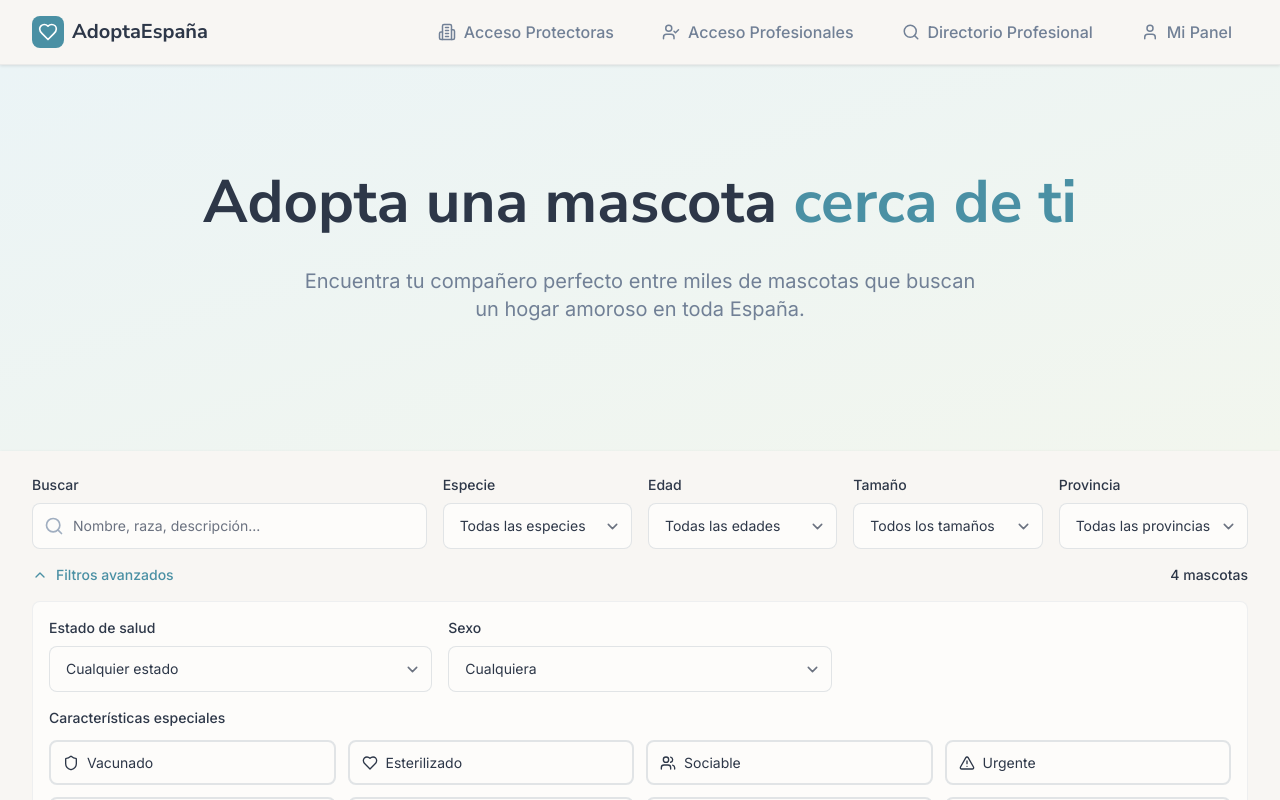
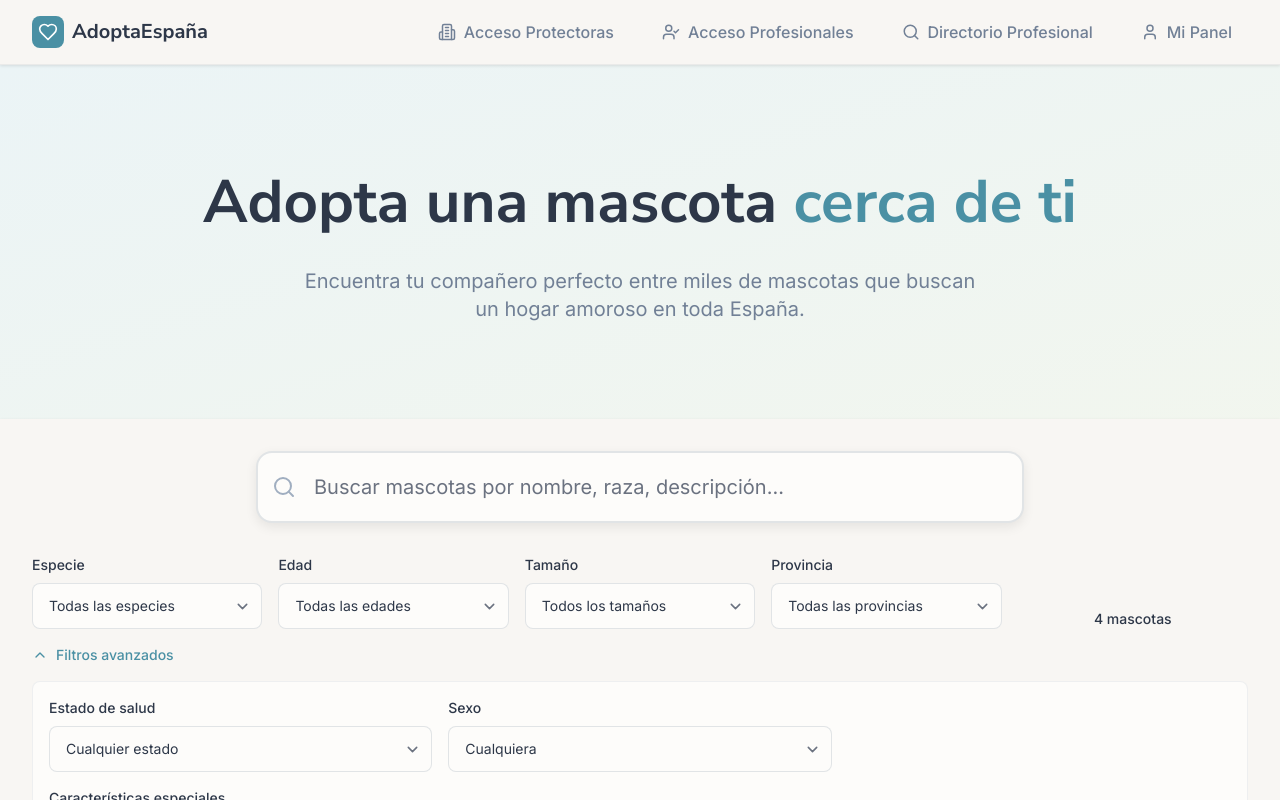
Before and after one commit to migansdr/petadopt, a React (Vite) app: page /public-pet-adoption-homepage in a window 1280 px wide. Both pictures are taken after a click on the button "Filtros avanzados". Shown: the top 800 px of the page. Built offline with nearby package versions, Linux system fonts and the light colour scheme.

Commit message:
Improve search bar position and organize filter options

```diff
--- a/src/pages/public-pet-adoption-homepage/components/AdvancedFilterBar.jsx
+++ b/src/pages/public-pet-adoption-homepage/components/AdvancedFilterBar.jsx
@@ -80,10 +80,38 @@ const AdvancedFilterBar = ({ filters, onFilterChange, resultsCount, onResetFilte
   const availableBreeds = filters.species ? breedOptions[filters.species] || [] : [];
 
   return (
-    <div id="filter-section" className="bg-surface border-b border-border-light shadow-sm sticky top-16 z-30">
+    <div id="filter-section" className="bg-surface border-b border-border-light shadow-sm sticky top-16 z-30 -mt-8">
       <div className="max-w-7xl mx-auto px-4 sm:px-6 lg:px-8">
+        {/* Buscador Principal - Más grande y prominente */}
+        <div className="py-8">
+          <div className="max-w-3xl mx-auto">
+            <div className="relative">
+              <Icon
+                name="Search"
+                size={24}
+                className="absolute left-4 top-1/2 transform -translate-y-1/2 text-text-muted"
+              />
+              <input
+                type="text"
+                placeholder="Buscar mascotas por nombre, raza, descripción..."
+                value={filters.search || ''}
+                onChange={(e) => onFilterChange('search', e.target.value)}
+                className="w-full pl-14 pr-14 py-5 text-xl border-2 border-border rounded-2xl bg-background focus:outline-none focus:ring-2 focus:ring-primary-300 focus:border-primary transition-all duration-200 shadow-md hover:shadow-lg"
+              />
+              {filters.search && (
+                <button
+                  onClick={() => onFilterChange('search', '')}
+                  className="absolute right-4 top-1/2 transform -translate-y-1/2 text-text-muted hover:text-text-primary transition-colors duration-200"
+                >
+                  <Icon name="X" size={24} />
+                </button>
+              )}
+            </div>
+          </div>
+        </div>
+
         {/* Mobile Filter Toggle */}
-        <div className="lg:hidden py-4">
+        <div className="lg:hidden pb-4">
           <button
             onClick={() => setIsExpanded(!isExpanded)}
             className="w-full flex items-center justify-between p-4 bg-background rounded-lg border border-border hover:bg-surface-hover transition-all duration-200"
@@ -108,30 +136,9 @@ const AdvancedFilterBar = ({ filters, onFilterChange, resultsCount, onResetFilte
         </div>
 
         {/* Filter Controls */}
-        <div className={`${isExpanded ? 'block' : 'hidden'} lg:block py-6`}>
+        <div className={`${isExpanded ? 'block' : 'hidden'} lg:block pb-6`}>
           {/* Basic Filters */}
-          <div className="grid grid-cols-1 sm:grid-cols-2 lg:grid-cols-4 xl:grid-cols-6 gap-4 mb-4">
-            {/* Search */}
-            <div className="xl:col-span-2">
-              <label className="block text-sm font-medium text-text-primary mb-2">
-                Buscar
-              </label>
-              <div className="relative">
-                <Icon
-                  name="Search"
-                  size={20}
-                  className="absolute left-3 top-1/2 transform -translate-y-1/2 text-text-muted"
-                />
-                <input
-                  type="text"
-                  placeholder="Nombre, raza, descripción..."
-                  value={filters.search || ''}
-                  onChange={(e) => onFilterChange('search', e.target.value)}
-                  className="input-field pl-10 text-sm"
-                />
-              </div>
-            </div>
-
+          <div className="grid grid-cols-1 sm:grid-cols-2 lg:grid-cols-4 xl:grid-cols-5 gap-4 mb-4">
             {/* Species */}
             <div>
               <label className="block text-sm font-medium text-text-primary mb-2">
@@ -206,6 +213,26 @@ const AdvancedFilterBar = ({ filters, onFilterChange, resultsCount, onResetFilte
                 ))}
               </select>
             </div>
+
+            {/* Actions */}
+            <div className="flex items-end">
+              <div className="w-full">
+                {hasActiveFilters && (
+                  <button
+                    onClick={onResetFilters}
+                    className="w-full btn-outline text-sm py-2 px-4 mb-2 flex items-center justify-center space-x-2"
+                  >
+                    <Icon name="X" size={16} />
+                    <span>Limpiar</span>
+                  </button>
+                )}
+                <div className="text-center">
+                  <span className="text-sm font-medium text-text-primary">
+                    {resultsCount} {resultsCount === 1 ? 'mascota' : 'mascotas'}
+                  </span>
+                </div>
+              </div>
+            </div>
           </div>
 
           {/* Advanced Filters Toggle */}
@@ -217,21 +244,6 @@ const AdvancedFilterBar = ({ filters, onFilterChange, resultsCount, onResetFilte
               <Icon name={showAdvanced ? "ChevronUp" : "ChevronDown"} size={16} />
               <span className="text-sm font-medium">Filtros avanzados</span>
             </button>
-
-            <div className="flex items-center space-x-4">
-              {hasActiveFilters && (
-                <button
-                  onClick={onResetFilters}
-                  className="flex items-center space-x-2 text-text-secondary hover:text-error transition-colors duration-200"
-                >
-                  <Icon name="X" size={16} />
-                  <span className="text-sm">Limpiar filtros</span>
-                </button>
-              )}
-              <span className="text-sm font-medium text-text-primary">
-                {resultsCount} {resultsCount === 1 ? 'mascota' : 'mascotas'}
-              </span>
-            </div>
           </div>
 
           {/* Advanced Filters */}
@@ -294,21 +306,21 @@ const AdvancedFilterBar = ({ filters, onFilterChange, resultsCount, onResetFilte
                 </div>
               </div>
 
-              {/* Tags/Characteristics */}
+              {/* Tags/Characteristics - Ordenadas alfabéticamente */}
               <div>
                 <label className="block text-sm font-medium text-text-primary mb-3">
                   Características especiales
                 </label>
                 <div className="grid grid-cols-2 sm:grid-cols-3 lg:grid-cols-4 gap-3">
                   {[
-                    { key: 'vaccinated', label: 'Vacunado', icon: 'Shield' },
-                    { key: 'sterilized', label: 'Esterilizado', icon: 'Heart' },
-                    { key: 'sociable', label: 'Sociable', icon: 'Users' },
-                    { key: 'urgent', label: 'Urgente', icon: 'AlertTriangle' },
                     { key: 'good_with_kids', label: 'Bueno con niños', icon: 'Baby' },
                     { key: 'good_with_pets', label: 'Bueno con mascotas', icon: 'PawPrint' },
                     { key: 'house_trained', label: 'Educado en casa', icon: 'Home' },
-                    { key: 'special_needs', label: 'Necesidades especiales', icon: 'Heart' }
+                    { key: 'sterilized', label: 'Esterilizado', icon: 'Heart' },
+                    { key: 'special_needs', label: 'Necesidades especiales', icon: 'Heart' },
+                    { key: 'sociable', label: 'Sociable', icon: 'Users' },
+                    { key: 'urgent', label: 'Urgente', icon: 'AlertTriangle' },
+                    { key: 'vaccinated', label: 'Vacunado', icon: 'Shield' }
                   ].map(tag => (
                     <button
                       key={tag.key}
@@ -326,23 +338,12 @@ const AdvancedFilterBar = ({ filters, onFilterChange, resultsCount, onResetFilte
                 </div>
               </div>
 
-              {/* Sterilization Status */}
+              {/* Sterilization Status - Orden corregido */}
               <div>
                 <label className="block text-sm font-medium text-text-primary mb-3">
                   Estado de esterilización
                 </label>
                 <div className="flex space-x-4">
-                  <label className="flex items-center space-x-2 cursor-pointer">
-                    <input
-                      type="radio"
-                      name="sterilized"
-                      value=""
-                      checked={filters.sterilized === '' || filters.sterilized === undefined}
-                      onChange={(e) => onFilterChange('sterilized', e.target.value)}
-                      className="w-4 h-4 text-primary border-border focus:ring-primary-300"
-                    />
-                    <span className="text-sm">Cualquiera</span>
-                  </label>
                   <label className="flex items-center space-x-2 cursor-pointer">
                     <input
                       type="radio"
@@ -364,6 +365,17 @@ const AdvancedFilterBar = ({ filters, onFilterChange, resultsCount, onResetFilte
                       className="w-4 h-4 text-primary border-border focus:ring-primary-300"
                     />
                     <span className="text-sm">No esterilizado</span>
+                  </label>
+                  <label className="flex items-center space-x-2 cursor-pointer">
+                    <input
+                      type="radio"
+                      name="sterilized"
+                      value=""
+                      checked={filters.sterilized === '' || filters.sterilized === undefined}
+                      onChange={(e) => onFilterChange('sterilized', e.target.value)}
+                      className="w-4 h-4 text-primary border-border focus:ring-primary-300"
+                    />
+                    <span className="text-sm">Cualquiera</span>
                   </label>
                 </div>
               </div>
```
